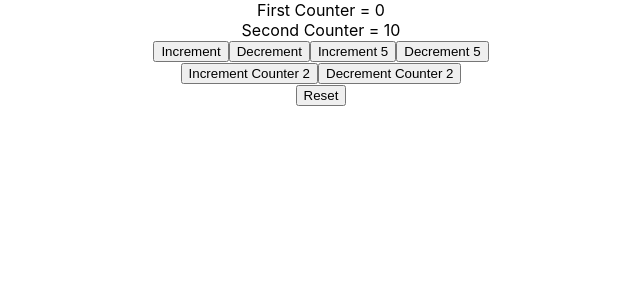
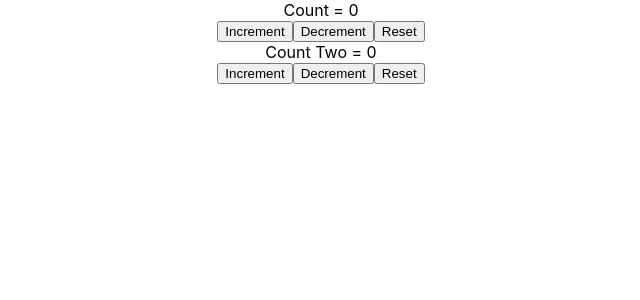
Before and after one commit to RAVIGANESHMBHAT/react-hooks-tutorial, a React (Create React App) app: page / in a window 1280 px wide. Shown: the top 300 px of the page, without its empty margins (319-959 px from the left). Built offline with nearby package versions, Linux system fonts and the light colour scheme.

Commit message:
multiple useReducers

```diff
--- a/src/App.js
+++ b/src/App.js
@@ -3,6 +3,7 @@
 import ClassCounter from "./components/ClassCounter";
 import ComponentC from "./components/ComponentC";
 import CounterOne from "./components/CounterOne";
+import CounterThree from "./components/CounterThree";
 import CounterTwo from "./components/CounterTwo";
 import DataFetching from "./components/DataFetching";
 import HookCounter from "./components/HookCounter";
@@ -36,7 +37,8 @@
         </ChannelContext.Provider>
       </UserContext.Provider> */}
       {/* <CounterOne /> */}
-      <CounterTwo />
+      {/* <CounterTwo /> */}
+      <CounterThree />
     </div>
   );
 }
--- /dev/null
+++ b/src/components/CounterThree.js
@@ -0,0 +1,38 @@
+import React, { useReducer } from "react";
+
+const initialState = 0;
+
+const reducer = (state, action) => {
+  switch (action) {
+    case "increment":
+      return state + 1;
+    case "decrement":
+      return state - 1;
+    case "reset":
+      return initialState;
+    default:
+      return state;
+  }
+};
+
+function CounterThree() {
+  const [count, dispatch] = useReducer(reducer, initialState);
+  const [countTwo, dispatchTwo] = useReducer(reducer, initialState);
+
+  return (
+    <div>
+      <div>Count = {count}</div>
+      <button onClick={() => dispatch("increment")}>Increment</button>
+      <button onClick={() => dispatch("decrement")}>Decrement</button>
+      <button onClick={() => dispatch("reset")}>Reset</button>
+      <div>
+        <div>Count Two = {countTwo}</div>
+        <button onClick={() => dispatchTwo("increment")}>Increment</button>
+        <button onClick={() => dispatchTwo("decrement")}>Decrement</button>
+        <button onClick={() => dispatchTwo("reset")}>Reset</button>
+      </div>
+    </div>
+  );
+}
+
+export default CounterThree;
```
Also changed, not shown: 1 other file (tests, documents, lock files or other folders).
